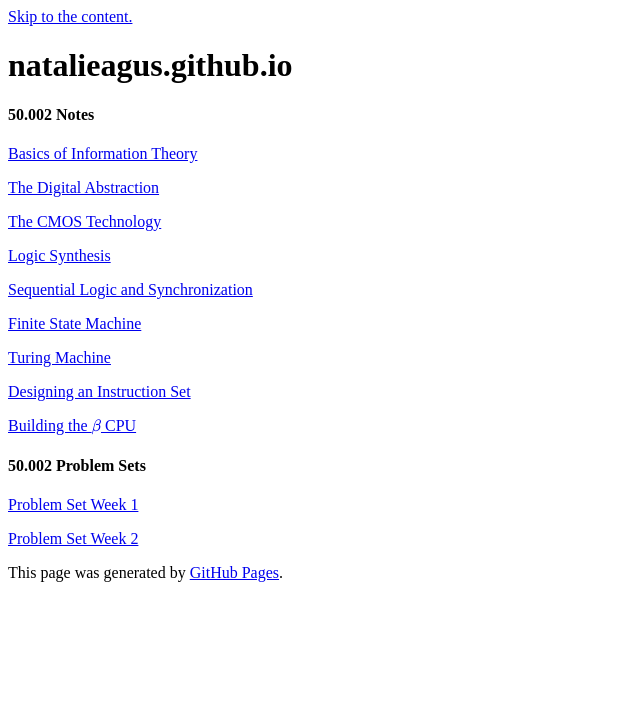
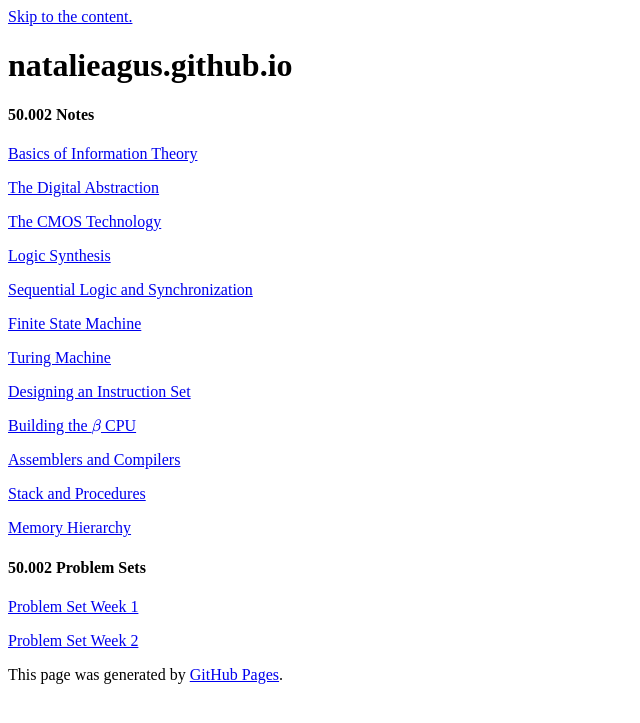
Before and after one commit to natalieagus/natalieagus.github.io, a Jekyll site: the page built from index.md, in a window 1280 px wide. Shown: the top 723 px of the page, without its empty margins (0-640 px from the left). Built offline with Jekyll 4.4.1, drawn with Linux system fonts in a browser that asks for light colours; our own code applies the rules of GitHub Pages for plain Markdown files; formulas are drawn with MathJax 3; a script that is not in the unit is left out; the repository's description, which GitHub fills in, is left out.

Commit message:
updated index

```diff
--- a/index.md
+++ b/index.md
@@ -17,6 +17,12 @@
 
 [Building the $\beta$ CPU](https://natalieagus.github.io/50002/building_beta.html)
 
+[Assemblers and Compilers](https://natalieagus.github.io/50002/assemblers_and_compilers.html)
+
+[Stack and Procedures](https://natalieagus.github.io/50002/stacks_and_procedures.html)
+
+[Memory Hierarchy](https://natalieagus.github.io/50002/memory_hierarchy.html)
+
 #### 50.002 Problem Sets
 [Problem Set Week 1](https://natalieagus.github.io/50002/PS1/)
 
```
